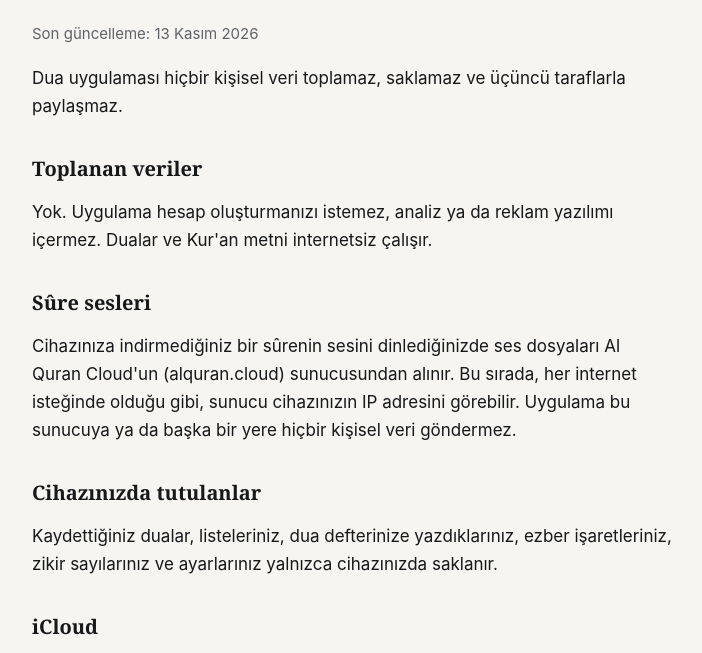
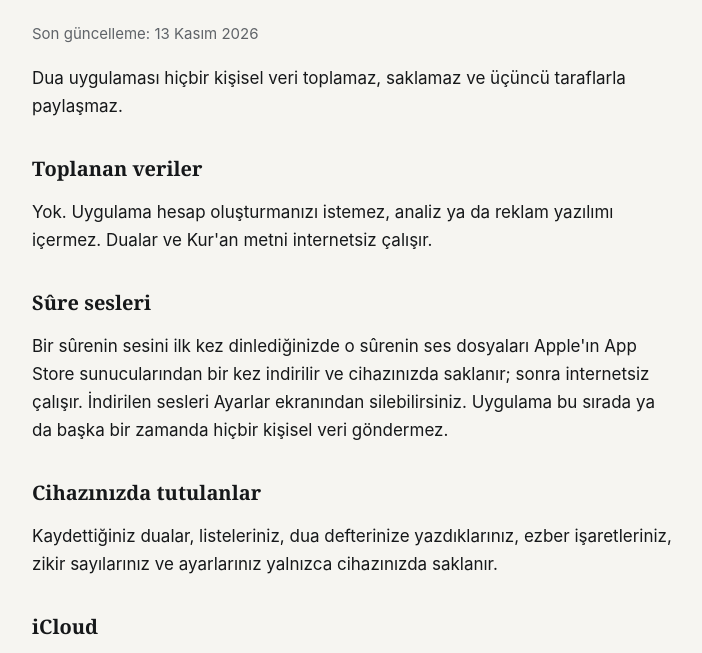
Before and after one commit to enfurbay/dua, a plain HTML site: page gizlilik/index.html in a window 1280 px wide. Shown: the part 134-787 px from the top of the page, without its empty margins (288-990 px from the left). Drawn offline with Linux system fonts and the light colour scheme.

Commit message:
Gizlilik: sûre sesleri App Store'dan bir kez iner
Co-Authored-By: Claude Opus 5.5 <noreply@anthropic.com>

```diff
--- a/gizlilik/index.html
+++ b/gizlilik/index.html
@@ -14,7 +14,7 @@
 <h2>Toplanan veriler</h2>
 <p>Yok. Uygulama hesap oluşturmanızı istemez, analiz ya da reklam yazılımı içermez. Dualar ve Kur&#39;an metni internetsiz çalışır.</p>
 <h2>Sûre sesleri</h2>
-<p>Cihazınıza indirmediğiniz bir sûrenin sesini dinlediğinizde ses dosyaları Al Quran Cloud&#39;un (alquran.cloud) sunucusundan alınır. Bu sırada, her internet isteğinde olduğu gibi, sunucu cihazınızın IP adresini görebilir. Uygulama bu sunucuya ya da başka bir yere hiçbir kişisel veri göndermez.</p>
+<p>Bir sûrenin sesini ilk kez dinlediğinizde o sûrenin ses dosyaları Apple&#39;ın App Store sunucularından bir kez indirilir ve cihazınızda saklanır; sonra internetsiz çalışır. İndirilen sesleri Ayarlar ekranından silebilirsiniz. Uygulama bu sırada ya da başka bir zamanda hiçbir kişisel veri göndermez.</p>
 <h2>Cihazınızda tutulanlar</h2>
 <p>Kaydettiğiniz dualar, listeleriniz, dua defterinize yazdıklarınız, ezber işaretleriniz, zikir sayılarınız ve ayarlarınız yalnızca cihazınızda saklanır.</p>
 <h2>iCloud</h2>
```
